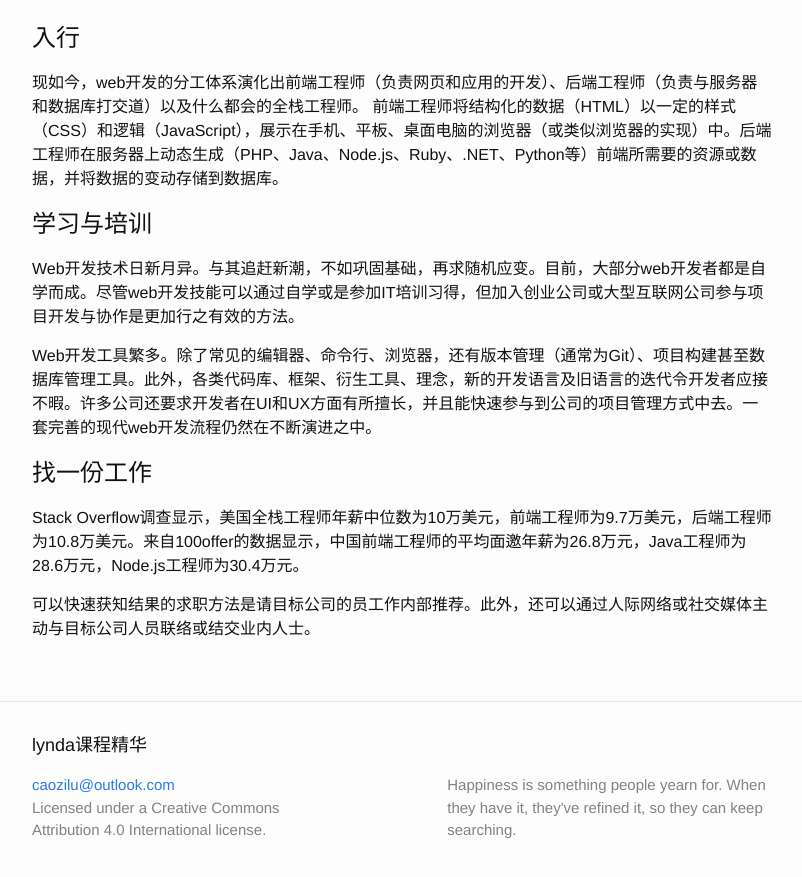
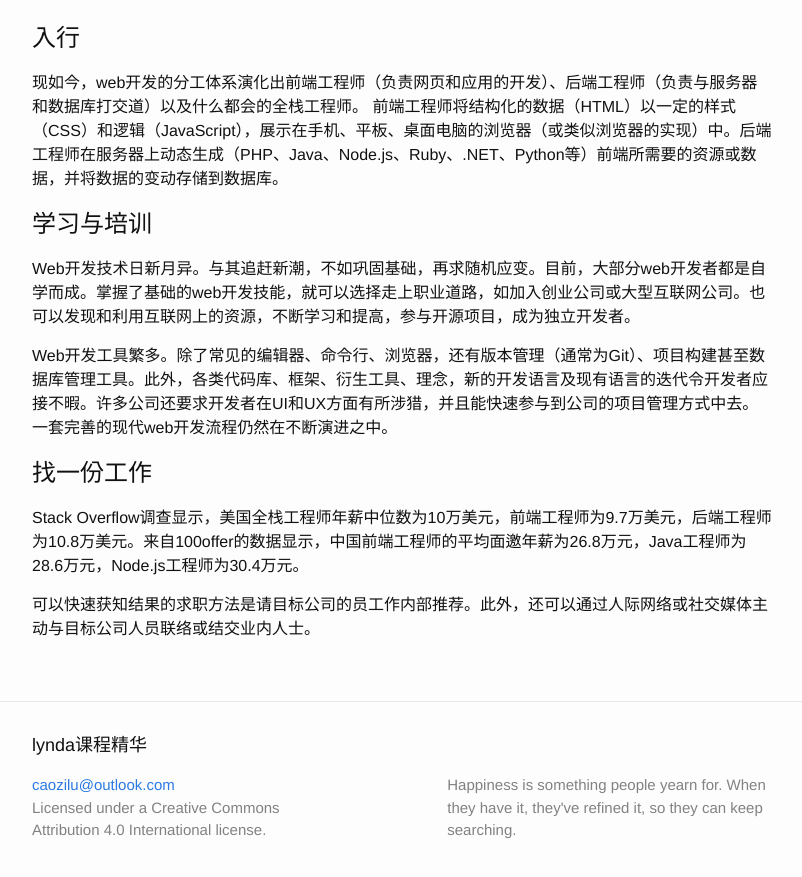
Before and after one commit to caozilu/caozilu.github.io, a Jekyll site: the page built from _posts/2016-09-22-becoming-a-web-developer-full-stack-vs-front-end.markdown, in a window 1280 px wide and 900 px high, scrolled down 875 px. Shown: the top 877 px of the window, without its empty margins (238-1040 px from the left). Built offline with Jekyll 4.4.1, drawn with Linux system fonts in a browser that asks for light colours; comment, search, counter and statistics services are not loaded.

Commit message:
add possible paths for developers

```diff
--- a/_posts/2016-09-22-becoming-a-web-developer-full-stack-vs-front-end.markdown
+++ b/_posts/2016-09-22-becoming-a-web-developer-full-stack-vs-front-end.markdown
@@ -21,9 +21,9 @@ date:   2016-09-22
 
 # 学习与培训
 
-Web开发技术日新月异。与其追赶新潮，不如巩固基础，再求随机应变。目前，大部分web开发者都是自学而成。尽管web开发技能可以通过自学或是参加IT培训习得，但加入创业公司或大型互联网公司参与项目开发与协作是更加行之有效的方法。
+Web开发技术日新月异。与其追赶新潮，不如巩固基础，再求随机应变。目前，大部分web开发者都是自学而成。掌握了基础的web开发技能，就可以选择走上职业道路，如加入创业公司或大型互联网公司。也可以发现和利用互联网上的资源，不断学习和提高，参与开源项目，成为独立开发者。
 
-Web开发工具繁多。除了常见的编辑器、命令行、浏览器，还有版本管理（通常为Git）、项目构建甚至数据库管理工具。此外，各类代码库、框架、衍生工具、理念，新的开发语言及旧语言的迭代令开发者应接不暇。许多公司还要求开发者在UI和UX方面有所擅长，并且能快速参与到公司的项目管理方式中去。一套完善的现代web开发流程仍然在不断演进之中。
+Web开发工具繁多。除了常见的编辑器、命令行、浏览器，还有版本管理（通常为Git）、项目构建甚至数据库管理工具。此外，各类代码库、框架、衍生工具、理念，新的开发语言及现有语言的迭代令开发者应接不暇。许多公司还要求开发者在UI和UX方面有所涉猎，并且能快速参与到公司的项目管理方式中去。一套完善的现代web开发流程仍然在不断演进之中。
 
 # 找一份工作
 
```
